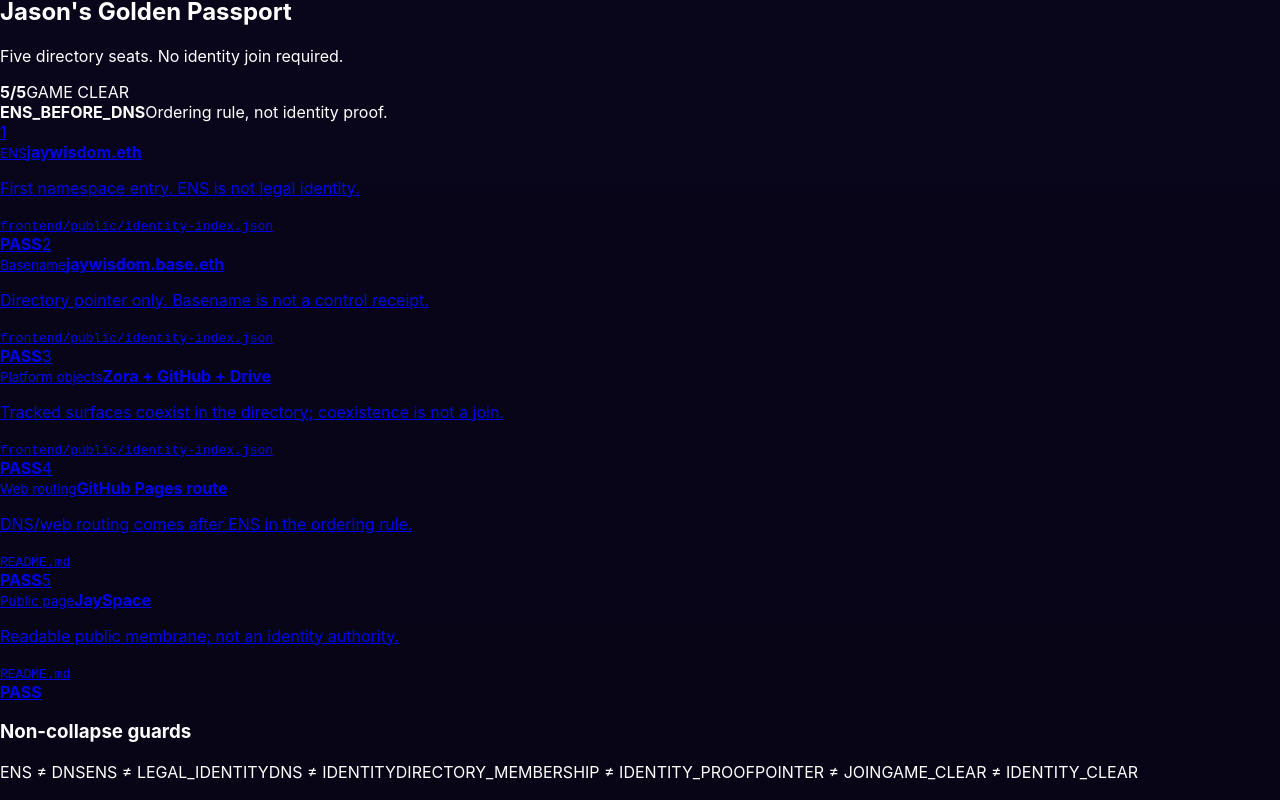
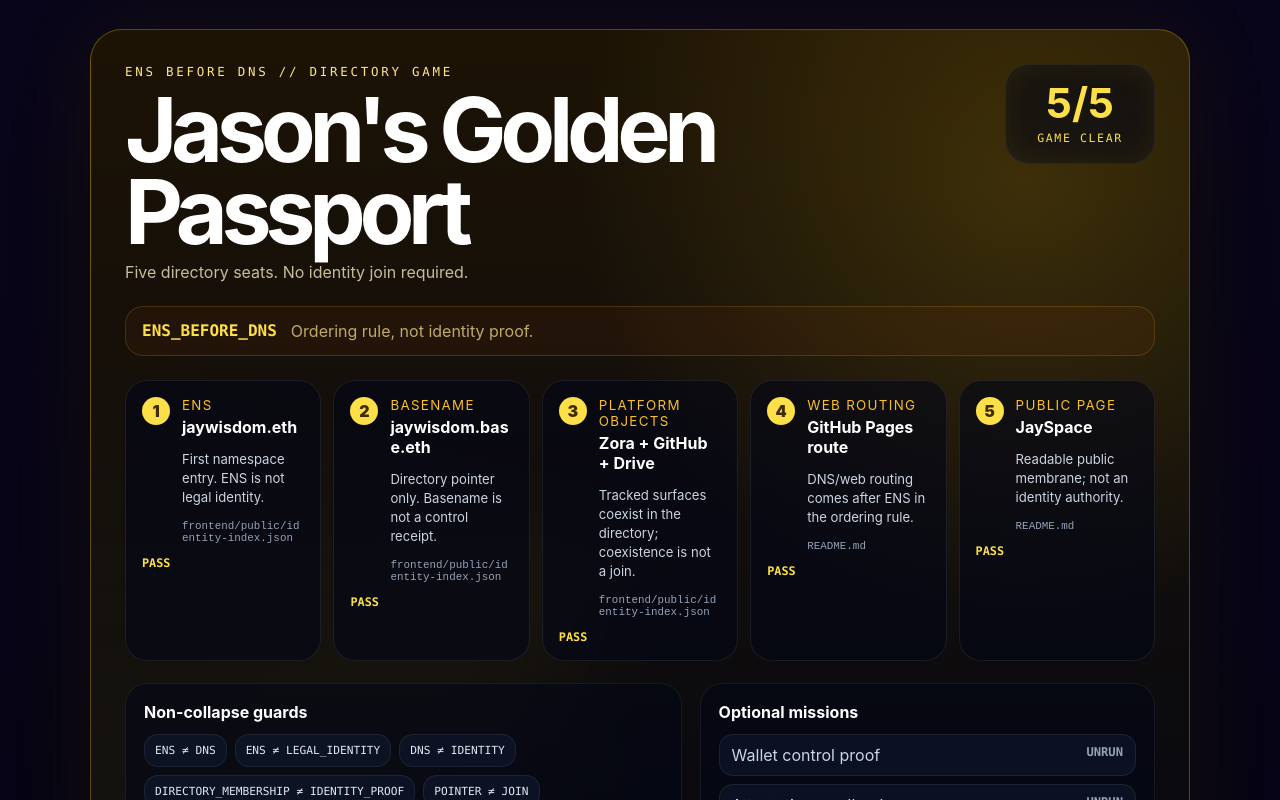
Before and after one commit to jsonwisdom/jay-zora-portal, a React (Vite) app in the folder frontend/: page / in a window 1280 px wide. Shown: the part 1660-2460 px from the top of the page. Built offline with nearby package versions, Linux system fonts and the light colour scheme.

Commit message:
Style Golden Passport directory game

```diff
--- a/frontend/src/styles.css
+++ b/frontend/src/styles.css
@@ -231,3 +231,285 @@
     line-height: 1.45;
   }
 }
+
+
+/* Golden Passport directory game */
+.passport-game {
+  position: relative;
+  z-index: 24;
+  width: min(1100px, calc(100vw - 36px));
+  margin: 72px auto 0;
+  padding: 34px;
+  overflow: hidden;
+  border-radius: 32px;
+  border: 1px solid rgba(250, 204, 21, .32);
+  background:
+    radial-gradient(circle at 85% 15%, rgba(250, 204, 21, .16), transparent 28rem),
+    linear-gradient(180deg, rgba(30, 20, 4, .94), rgba(5, 8, 18, .94));
+  box-shadow: 0 34px 120px rgba(0,0,0,.5), 0 0 90px rgba(250,204,21,.08);
+  isolation: isolate;
+}
+
+.passport-glow {
+  position: absolute;
+  inset: -30%;
+  pointer-events: none;
+  opacity: .28;
+  background: conic-gradient(from 180deg, transparent, rgba(250,204,21,.16), transparent 32%);
+  filter: blur(40px);
+}
+
+.passport-header,
+.passport-rule,
+.passport-seats,
+.passport-bottom,
+.passport-footer {
+  position: relative;
+  z-index: 2;
+}
+
+.passport-header {
+  display: flex;
+  justify-content: space-between;
+  gap: 24px;
+  align-items: flex-start;
+}
+
+.passport-kicker {
+  font-family: ui-monospace, SFMono-Regular, Menlo, monospace;
+  letter-spacing: .22em;
+  text-transform: uppercase;
+  color: #fde68a;
+  font-size: .78rem;
+}
+
+.passport-header h2 {
+  margin: 10px 0 8px;
+  font-size: clamp(2.6rem, 7vw, 5.8rem);
+  line-height: .92;
+  letter-spacing: -.07em;
+}
+
+.passport-header p {
+  margin: 0;
+  color: #fef3c7;
+  opacity: .76;
+}
+
+.passport-score {
+  min-width: 150px;
+  padding: 18px;
+  border-radius: 24px;
+  text-align: center;
+  border: 1px solid rgba(255,255,255,.08);
+  background: rgba(2,6,23,.58);
+}
+
+.passport-score strong {
+  display: block;
+  font-size: 2.6rem;
+  line-height: 1;
+}
+
+.passport-score span {
+  display: block;
+  margin-top: 7px;
+  font-family: ui-monospace, SFMono-Regular, Menlo, monospace;
+  font-size: .72rem;
+  letter-spacing: .14em;
+}
+
+.passport-score.clear {
+  color: #fde047;
+  box-shadow: inset 0 0 32px rgba(250,204,21,.08);
+}
+
+.passport-rule {
+  display: flex;
+  gap: 14px;
+  align-items: center;
+  margin: 24px 0;
+  padding: 14px 16px;
+  border: 1px solid rgba(250,204,21,.16);
+  border-radius: 18px;
+  background: rgba(120,53,15,.14);
+}
+
+.passport-rule strong {
+  color: #fde047;
+  font-family: ui-monospace, SFMono-Regular, Menlo, monospace;
+}
+
+.passport-rule span {
+  color: #fde68a;
+  opacity: .72;
+}
+
+.passport-seats {
+  display: grid;
+  grid-template-columns: repeat(5, minmax(0, 1fr));
+  gap: 12px;
+}
+
+.passport-seat {
+  display: grid;
+  grid-template-columns: auto 1fr;
+  gap: 12px;
+  align-content: start;
+  min-height: 220px;
+  padding: 16px;
+  border-radius: 22px;
+  border: 1px solid rgba(255,255,255,.08);
+  background: rgba(2,6,23,.58);
+  color: white;
+  text-decoration: none;
+  transition: transform .18s ease, border-color .18s ease, background .18s ease;
+}
+
+.passport-seat:hover {
+  transform: translateY(-3px);
+  border-color: rgba(250,204,21,.46);
+  background: rgba(30,41,59,.7);
+}
+
+.passport-seat-order {
+  display: grid;
+  place-items: center;
+  width: 28px;
+  height: 28px;
+  border-radius: 999px;
+  background: #fde047;
+  color: #3f2b00;
+  font-weight: 900;
+}
+
+.passport-seat small {
+  display: block;
+  color: #fbbf24;
+  text-transform: uppercase;
+  letter-spacing: .1em;
+}
+
+.passport-seat strong {
+  display: block;
+  margin-top: 4px;
+  overflow-wrap: anywhere;
+}
+
+.passport-seat p {
+  color: #cbd5e1;
+  font-size: .82rem;
+  line-height: 1.45;
+}
+
+.passport-seat code {
+  display: block;
+  color: #94a3b8;
+  font-size: .68rem;
+  overflow-wrap: anywhere;
+}
+
+.passport-seat b {
+  grid-column: 1 / -1;
+  align-self: end;
+  color: #fde047;
+  font-family: ui-monospace, SFMono-Regular, Menlo, monospace;
+  font-size: .74rem;
+}
+
+.passport-bottom {
+  display: grid;
+  grid-template-columns: 1.1fr .9fr;
+  gap: 18px;
+  margin-top: 22px;
+}
+
+.passport-bottom > div {
+  padding: 18px;
+  border-radius: 22px;
+  background: rgba(2,6,23,.48);
+  border: 1px solid rgba(255,255,255,.07);
+}
+
+.passport-bottom h3 {
+  margin: 0 0 12px;
+  font-size: 1rem;
+}
+
+.passport-guards {
+  display: flex;
+  flex-wrap: wrap;
+  gap: 8px;
+}
+
+.passport-guards span,
+.passport-missions div {
+  border-radius: 14px;
+  background: rgba(15,23,42,.72);
+  border: 1px solid rgba(255,255,255,.07);
+}
+
+.passport-guards span {
+  padding: 9px 10px;
+  color: #e2e8f0;
+  font-family: ui-monospace, SFMono-Regular, Menlo, monospace;
+  font-size: .7rem;
+}
+
+.passport-missions {
+  display: grid;
+  gap: 8px;
+}
+
+.passport-missions div {
+  display: flex;
+  justify-content: space-between;
+  gap: 12px;
+  padding: 10px 12px;
+}
+
+.passport-missions span {
+  color: #cbd5e1;
+}
+
+.passport-missions strong {
+  color: #94a3b8;
+  font-family: ui-monospace, SFMono-Regular, Menlo, monospace;
+  font-size: .76rem;
+}
+
+.passport-footer {
+  display: flex;
+  flex-wrap: wrap;
+  gap: 10px;
+  margin-top: 18px;
+}
+
+.passport-footer span {
+  padding: 8px 10px;
+  border-radius: 999px;
+  background: rgba(120,53,15,.18);
+  border: 1px solid rgba(250,204,21,.14);
+  color: #fde68a;
+  font-family: ui-monospace, SFMono-Regular, Menlo, monospace;
+  font-size: .68rem;
+}
+
+@media (max-width: 900px) {
+  .passport-seats { grid-template-columns: repeat(2, minmax(0, 1fr)); }
+  .passport-bottom { grid-template-columns: 1fr; }
+}
+
+@media (max-width: 620px) {
+  .passport-game {
+    width: calc(100vw - 16px);
+    margin-top: 24px;
+    padding: 18px;
+    border-radius: 24px;
+  }
+  .passport-header { flex-direction: column; }
+  .passport-score { width: 100%; }
+  .passport-rule { align-items: flex-start; flex-direction: column; }
+  .passport-seats { grid-template-columns: 1fr; }
+  .passport-seat { min-height: 0; }
+}
```
